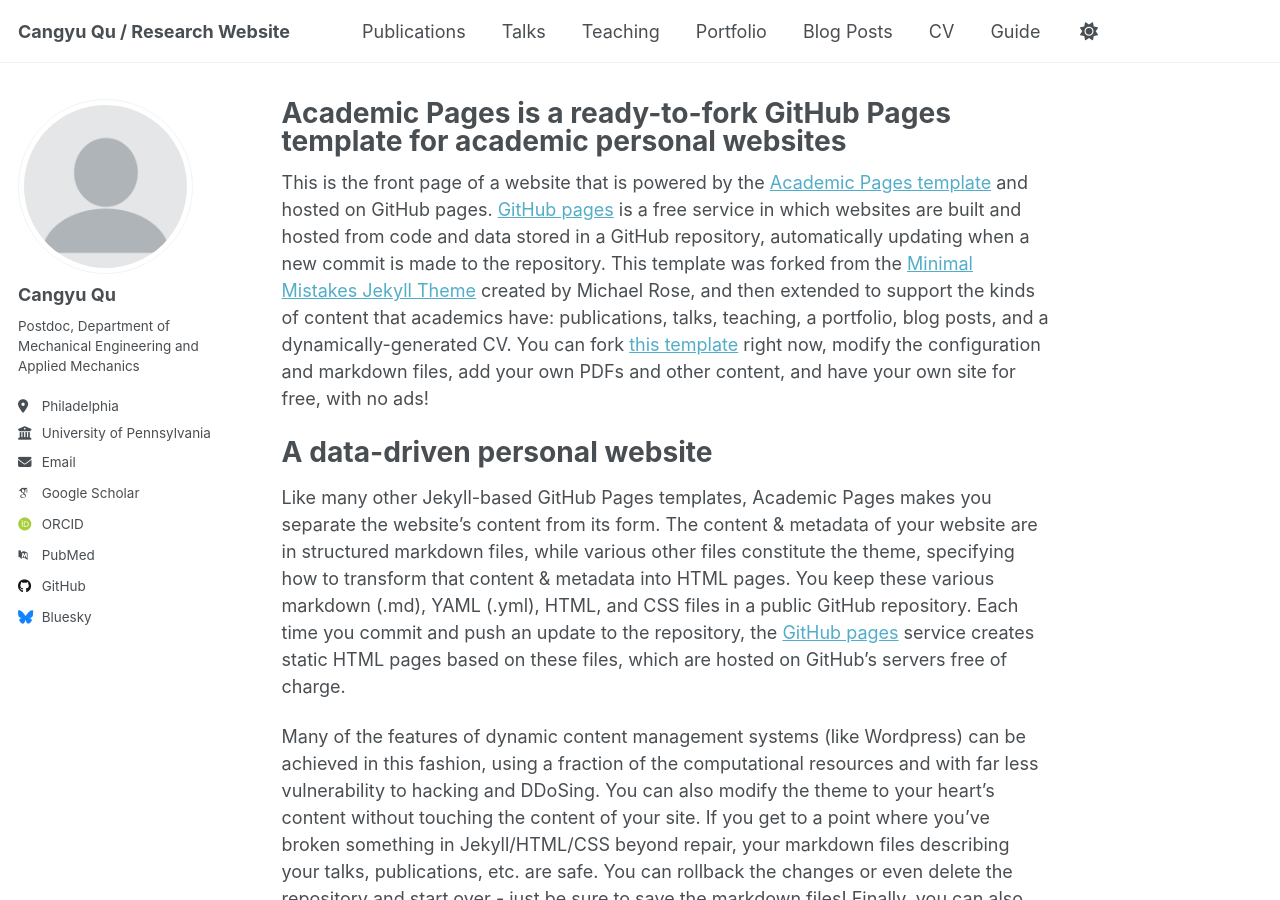
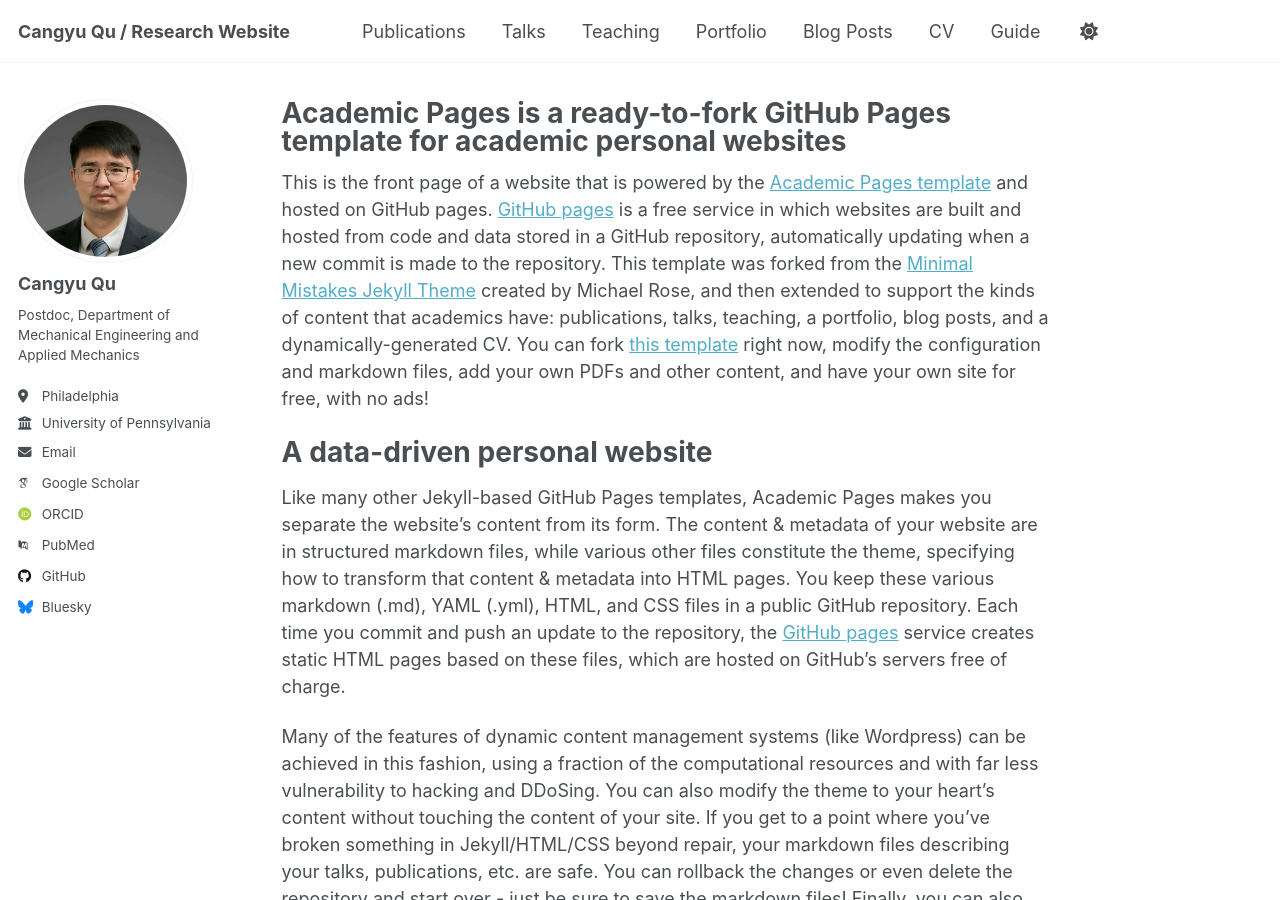
Before and after one commit to qucangyu/qucangyu.github.io, a Jekyll site: the page built from _pages/about.md, in a window 1280 px wide and 900 px high. Built offline with Jekyll 4.4.1, drawn with Linux system fonts in a browser that asks for light colours; some web fonts are replaced.

Commit message:
Update _config.yml

```diff
--- a/_config.yml
+++ b/_config.yml
@@ -22,7 +22,7 @@ repository               : "qucangyu/qucangyu.github.io"
 #               Additional customization can be done by editing /_includes/author-profile.html
 author:
   # Biographic information
-  avatar           : "profile.png"
+  avatar           : "Weixin Image_20250526164046.png"
   name             : "Cangyu Qu"
   pronouns         : # example: "she/her"
   bio              : "Postdoc, Department of Mechanical Engineering and Applied Mechanics"
```
